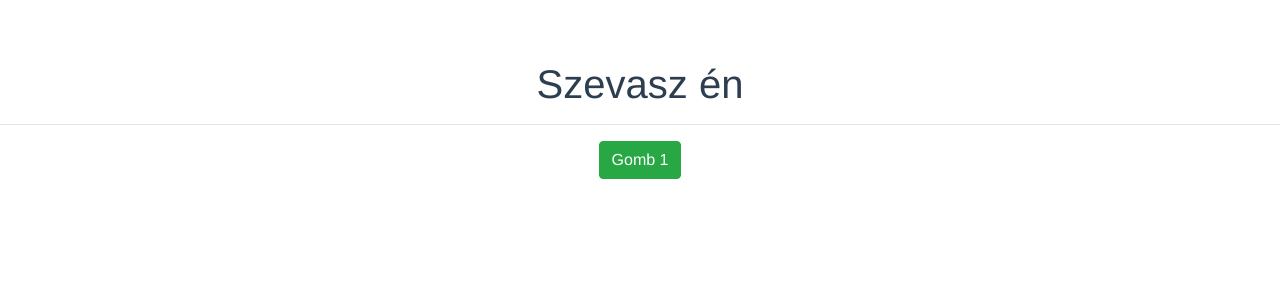
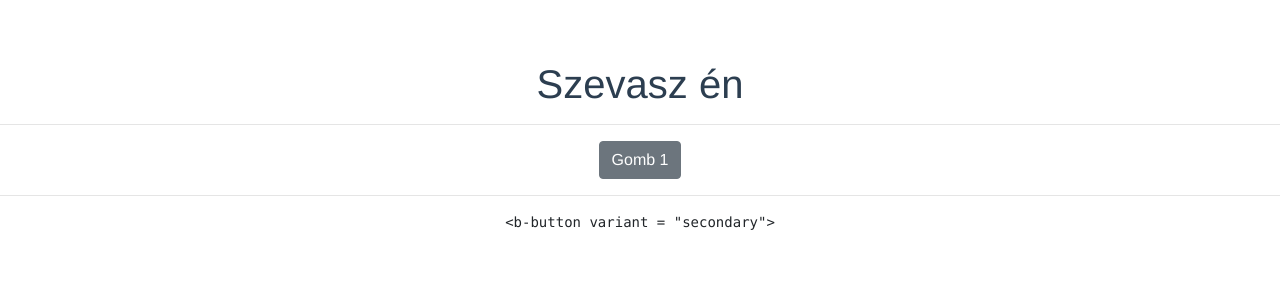
Before and after one commit to tomuwhu/expressvue, a Vue app: page / in a window 1280 px wide. Shown: the top 300 px of the page. Built offline with nearby package versions, Linux system fonts and the light colour scheme.

Commit message:
button variants

```diff
--- a/src/components/index.vue
+++ b/src/components/index.vue
@@ -2,9 +2,10 @@
   <div class="hello">
     <h1>{{ msg }}</h1><hr>
     <div>
-      <b-button variant="success"
+      <b-button :variant="vt[x % vt.length]"
                 @click="send">Gomb {{x}}</b-button>
-    </div>
+    </div><hr>
+    <pre><code>&ltb-button variant = "{{ vt[x % vt.length] }}"&gt</code></pre>
   </div>
 </template>
 
@@ -14,7 +15,8 @@ export default {
   name: 'mvc',
   data() {
     return {
-      x: 1
+      x: 1,
+      vt: ['primary','secondary','success','warning','danger','link','outline-primary', 'outline-secondary', 'outline-success', 'outline-warning', 'outline-danger']
     }
   },
   props: {
```
